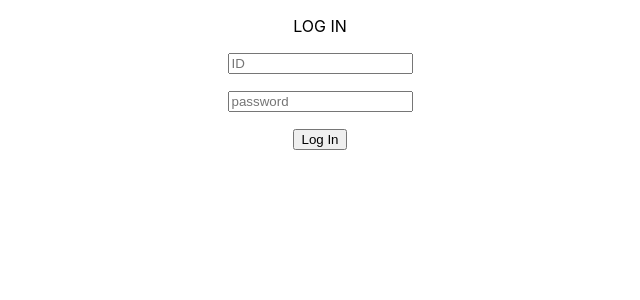
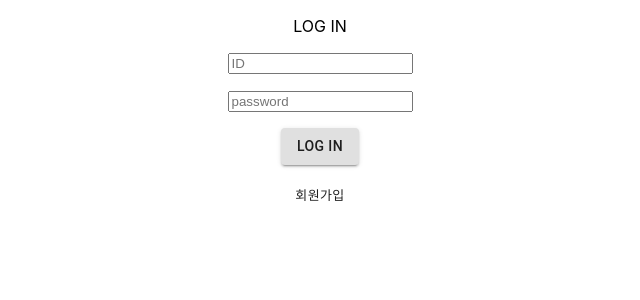
Before and after one commit to goorm-k8s/sulmoon-front, a React (Create React App) app: page / in a window 1280 px wide. Shown: the top 300 px of the page, without its empty margins (320-960 px from the left). Built offline with nearby package versions, Linux system fonts and the light colour scheme.

Commit message:
✨ 회원가입 버튼 생성

```diff
--- a/package.json
+++ b/package.json
@@ -3,6 +3,7 @@
   "version": "0.1.0",
   "private": true,
   "dependencies": {
+    "@material-ui/core": "^4.12.3",
     "@testing-library/user-event": "^13.5.0",
     "react": "^17.0.2",
     "react-dom": "^17.0.2",
--- a/src/Input.jsx
+++ b/src/Input.jsx
@@ -1,4 +1,6 @@
 import React from 'react';
+
+import Button from '@material-ui/core/Button';
 
 export default function Input({ value, onChange, onClick }) {
   return (
@@ -27,10 +29,13 @@
       />
       </p>
       <p>
-        <button type="button" onClick={onClick}>
-          Log In
-        </button>
+       <Button variant="contained" color="success" onClick={onClick}>
+         Log In
+       </Button>
       </p>
+      <Button variant="text" size="small" onClick={onClick}>
+        회원가입
+      </Button>
       </>
   );
 }
```
Also changed, not shown: 1 other file (tests, documents, lock files or other folders).
